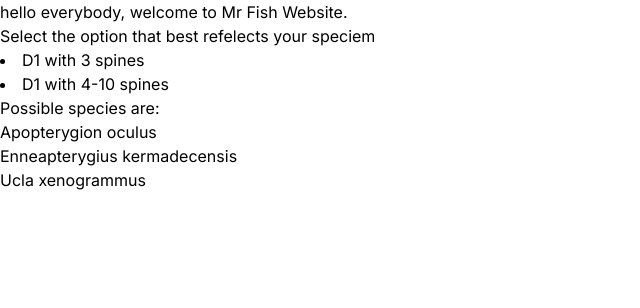
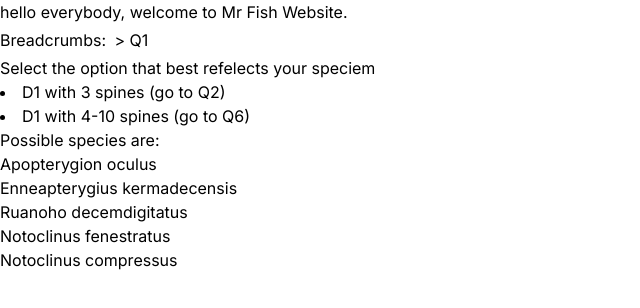
Before and after one commit to kelvinperrie/triplefin, a Next.js app in the folder keyapplication/keyapp/: page / in a window 1280 px wide. Shown: the top 308 px of the page, without its empty margins (0-640 px from the left). Built offline with nearby package versions, Linux system fonts and the light colour scheme.

Commit message:
adding some more fishes

```diff
--- a/keyapplication/keyapp/app/globals.css
+++ b/keyapplication/keyapp/app/globals.css
@@ -37,5 +37,5 @@ body {
   margin: 0 .25em;
 }
 .breadrumb::before {
-  content: '>';
+  content: '> ';
 }
--- a/keyapplication/keyapp/components/KeyComponent.js
+++ b/keyapplication/keyapp/components/KeyComponent.js
@@ -7,15 +7,13 @@ import React, { useState } from 'react';
 
 const HistoryComponent = (props) => {
 
-    const { stepHistory } = props;
+    const { stepHistory, currentKeyStep, handle_breadcrumbClick } = props;
+
+    const currentStepJsx = <span className='breadrumb'>Q{currentKeyStep.id}</span>
 
     let historyOutput = "";
-    if(stepHistory.length == 0) {
-        historyOutput = <div></div>
-    } else {
-        historyOutput = stepHistory.map((item, index) => (<span className='breadrumb' key={item.id}>Q{item.id}</span>))
-        historyOutput = <div className="breadrumbs">Breadcrumbs: {historyOutput}</div>
-    }
+    historyOutput = stepHistory.map((item, index) => (<a href="" className='breadrumb' onClick={((e) => handle_breadcrumbClick(item, e)) } key={item.id}>Q{item.id}</a>))
+    historyOutput = <div className="breadrumbs">Breadcrumbs: {historyOutput}{currentStepJsx}</div>
 
     return(
         <div>
@@ -84,8 +82,26 @@ const KeyComponent = () => {
     const [currentKeyStep, setCurrentKeyStep] = useState(initialStep);
     const [currentSpecies, setCurrentSpecies] = useState(null);
     const [stepHistory, setStepHistory] = useState([]);
-    const [allSpecies, setSpecies] = useState([]);
     const [filteredSpecies, setFilteredSpecies] = useState(GetFilteredSpeciesForStepAndChildren(currentKeyStepId));
+
+    const handle_breadcrumbClick = (clickedBreadcrumb, event) => {
+        event.preventDefault();
+
+        // pop everything out of the history list until we find the clicked one (and pop that too)
+        let history = stepHistory;
+        let popped = null;
+        do {
+            popped = history.pop();
+        } while (popped.id != clickedBreadcrumb.id)
+
+        setStepHistory(history)
+        // set the current species to null
+        setCurrentSpecies(null);
+        // set the current step to the clicked one
+        setCurrentKeyStep(popped);
+        // fresh the filtered species
+        setFilteredSpecies(GetFilteredSpeciesForStepAndChildren(popped.id));
+    }
 
     const handle_stepClick = (clickedOption) => {
         // console.log(clickedOption)
@@ -114,7 +130,7 @@ const KeyComponent = () => {
     };
 
     const currestStepOptionsJsx = currentKeyStep ? currentKeyStep.options.map((item, index) => (
-        <li key={item.id} onClick={function() { handle_stepClick(item);}}>{item.text}</li>
+        <li key={item.id} onClick={function() { handle_stepClick(item);}}>{item.text} (go to Q{item.idToMoveTo})</li>
     )) : "";
 
     const welcomeText = "hello everybody, welcome to Mr Fish Website.";
@@ -122,7 +138,7 @@ const KeyComponent = () => {
     return (
       <div>{welcomeText}
         <div>
-            <HistoryComponent stepHistory={stepHistory}/>
+            <HistoryComponent stepHistory={stepHistory} currentKeyStep={currentKeyStep} handle_breadcrumbClick={handle_breadcrumbClick}/>
         </div>
         <div>
             {/* <span>Current step: {currentKeyStep && currentKeyStep.id}</span> */}
--- a/keyapplication/keyapp/public/key.json
+++ b/keyapplication/keyapp/public/key.json
@@ -50,19 +50,57 @@
         ]
     },
     {
+        "id": "4",
+        "options": [
+            {
+                "id": "4a",
+                "text": "D2 with 12-16 spines; snout slightly pointed",
+                "idToMoveTo": 5,
+                "speciesToMoveTo": null,
+                "speciesDetail": null
+            },
+            {
+                "id": "4b",
+                "text": "Pectoral fin base and belly scaleless; 1 anal fin spine; D1 spines simle, without additional spinules; Kermadec Islands",
+                "idToMoveTo": null,
+                "speciesToMoveTo": "Ruanoho decemdigitatus",
+                "speciesDetail": "p521"
+            }
+        ]
+    },
+    {
+        "id": "5",
+        "options": [
+            {
+                "id": "5a",
+                "text": "Anal fin with 2 spines; body completely scaled (without naked strips below the dorsal and anal fin bases); pectoral fin base with a black blotch and posterior white margin",
+                "idToMoveTo": null,
+                "speciesToMoveTo": "Gilloblennius tripennis",
+                "speciesDetail": "p358"
+            },
+            {
+                "id": "5b",
+                "text": "Anal fin without spines; body with broad scaleless strips below the dorsal and anal fin bases; pectoral fin base without a black blotch bordered posteriorly with white (may be dark in some males)",
+                "idToMoveTo": null,
+                "speciesToMoveTo": "Gilloblennius adbitus",
+                "speciesDetail": "p353"
+            }
+        ]
+    },
+    {
         "id": "6",
         "options": [
             {
                 "id": "6a",
-                "text": "Lateral line continuous, consisting of a single series of tubular scales",
+                "text": "D1 with 4 spines",
                 "idToMoveTo": "7",
                 "speciesToMoveTo": null,
                 "speciesDetail": null
             },
             {
                 "id": "6b",
-                "text": "Lateral line discontinuous .............",
-                "idToMoveTo": "10",
+                "text": "D1 with 5-10 spines",
+                "idToMoveTo": "16",
                 "speciesToMoveTo": null,
                 "speciesDetail": null
             }
@@ -73,16 +111,54 @@
         "options": [
             {
                 "id": "7a",
-                "text": "Lower jaw shorter than upper jaw; lateral line only consisting of tubular pored scales",
+                "text": "Body completely covered with cycloid scales; body laterally strongly compressed, high",
                 "idToMoveTo": "8",
                 "speciesToMoveTo": null,
                 "speciesDetail": null
             },
             {
                 "id": "7b",
-                "text": "Lower jaw longer and heavier than upper jaw; lateral line anteriorly with ...............",
+                "text": "Sides of body with ctenoid scales; body compressed or round",
+                "idToMoveTo": "9",
+                "speciesToMoveTo": null,
+                "speciesDetail": null
+            }
+        ]
+    },
+    {
+        "id": "8",
+        "options": [
+            {
+                "id": "8a",
+                "text": "Upper jaw extending to below middle of eye of further; 1st D1 spine longer than 2nd spine",
                 "idToMoveTo": null,
-                "speciesToMoveTo": "Ucla xenogrammus",
+                "speciesToMoveTo": "Notoclinus fenestratus",
+                "speciesDetail": null
+            },
+            {
+                "id": "8b",
+                "text": "Upper jaw extending to below anterior margin of eye only; 1st D1 spine shorter than 2nd spine",
+                "idToMoveTo": null,
+                "speciesToMoveTo": "Notoclinus compressus",
+                "speciesDetail": null
+            }
+        ]
+    },
+    {
+        "id": "9",
+        "options": [
+            {
+                "id": "9a",
+                "text": "Tubular lateral line scales 34-49, reaching caudal fin base",
+                "idToMoveTo": "10",
+                "speciesToMoveTo": null,
+                "speciesDetail": null
+            },
+            {
+                "id": "9b",
+                "text": "Tubular lateral line scales 13-29 (anterior series), not reaching caudal fin base",
+                "idToMoveTo": "12",
+                "speciesToMoveTo": null,
                 "speciesDetail": null
             }
         ]
```
